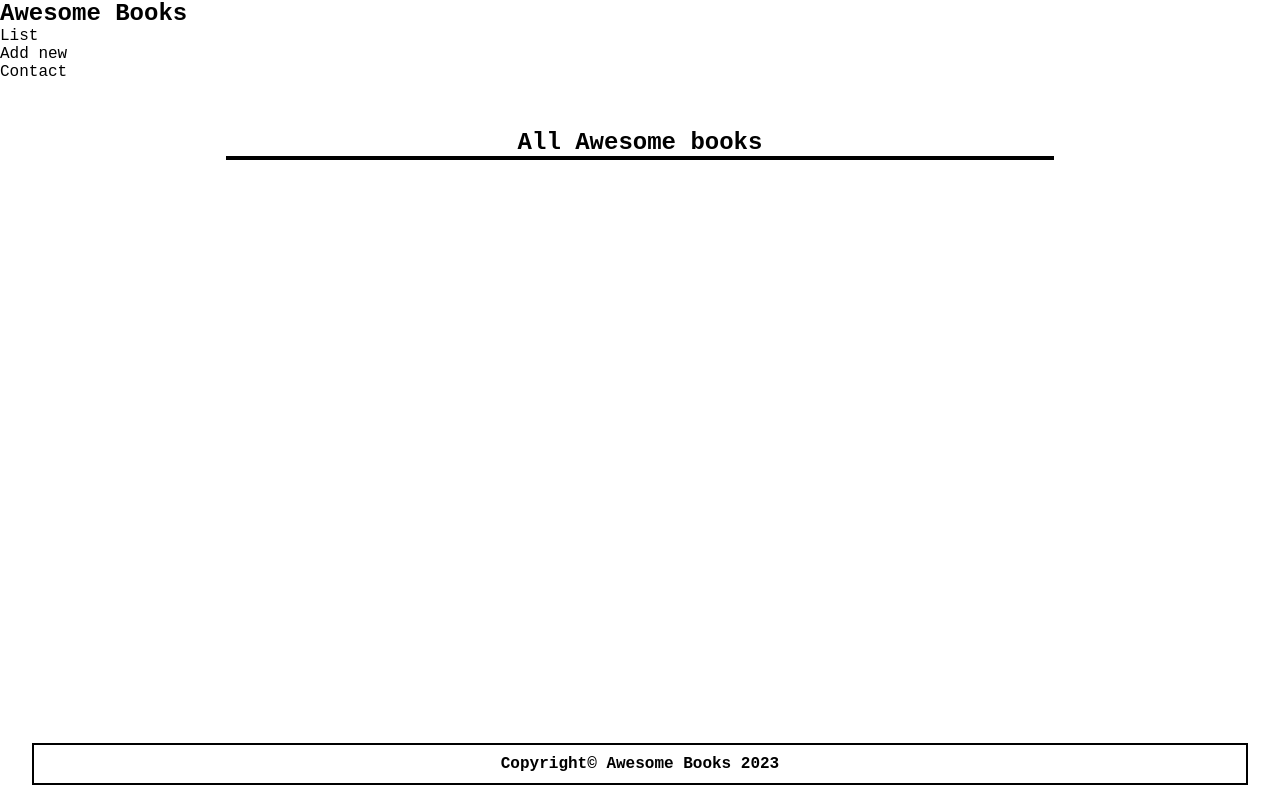
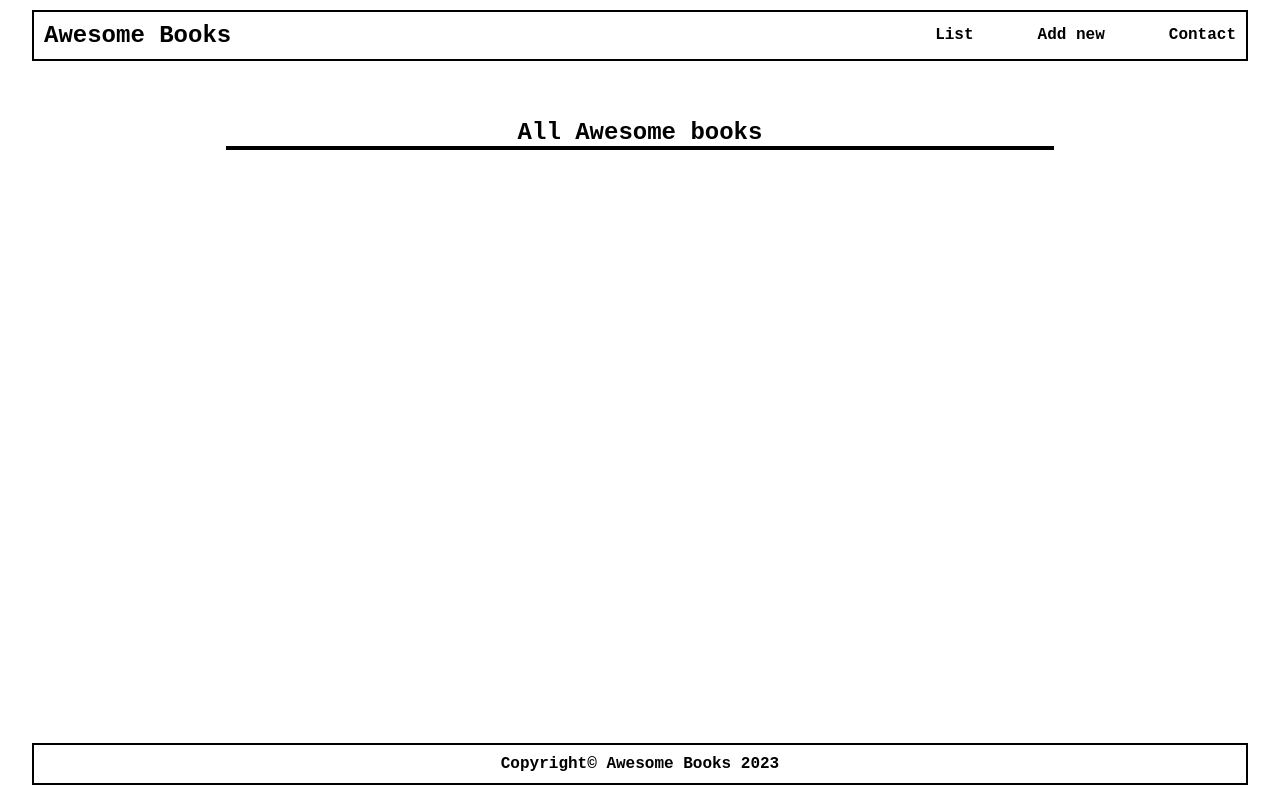
Before and after one commit to GhausAliKhan/Awesome-Books, a website: page index.html in a window 1280 px wide. Drawn offline with Linux system fonts and the light colour scheme.

Commit message:
Add Styling to Navbar

```diff
--- a/style.css
+++ b/style.css
@@ -10,7 +10,27 @@ a:hover {
   color: rgb(11, 94, 215);
   cursor: pointer;
 }
+.navbar {
+  display: flex;
+  justify-content: space-between;
+  align-items: center;
+  width: 95%;
+  margin: 10px auto;
+  border: 2px solid;
+  padding: 10px;
+}
 
+.nav-list {
+  display: flex;
+  gap: 2rem;
+  list-style: none;
+  font-weight: bold;
+}
+
+.verticalLine {
+  height: 20px;
+  border: 1px solid;
+}
 .books-container {
   text-align: center;
   padding: 3rem;
```
